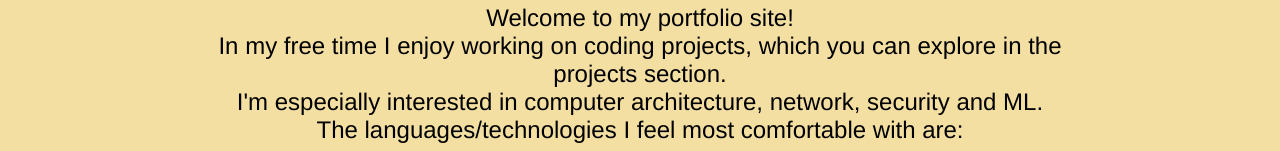
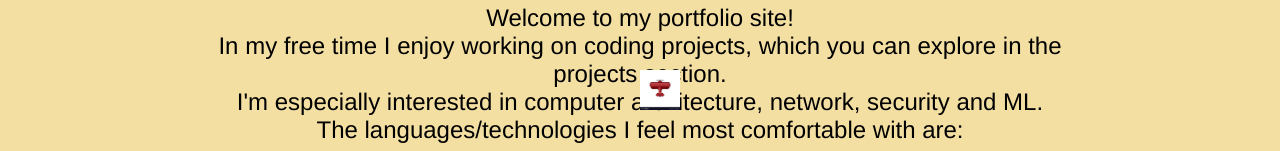
Before and after one commit to Lukasbygmal/Portfolio, a Vue app: page / in a window 1280 px wide. Shown: the part 330-481 px from the top of the page. Built offline with nearby package versions, Linux system fonts and the light colour scheme.

Commit message:
add first draft of airplane following cursor, dummy plane png

```diff
--- a/src/App.vue
+++ b/src/App.vue
@@ -1,5 +1,6 @@
 <template>
   <div id="app">
+    <AirplaneHandler />
     <header>
       <button class="title-button" @click="handleButtonClick('mainLayout')">Lukas BM</button>
       <div class="menu-toggle" @click="toggleMenu">
@@ -27,13 +28,15 @@
 import MainLayout from './components/MainLayout.vue'
 import ProjectLayout from './components/ProjectLayout.vue'
 import ContactLayout from './components/ContactLayout.vue'
+import AirplaneHandler from './components/AirplaneHandler.vue'
 
 export default {
   name: 'App',
   components: {
     MainLayout,
     ProjectLayout,
-    ContactLayout
+    ContactLayout,
+    AirplaneHandler
   },
   data() {
   return {
--- /dev/null
+++ b/src/components/AirplaneHandler.vue
@@ -0,0 +1,78 @@
+<template>
+    <div ref="plane" class="airplane" :style="{
+        transform: `translate(${x}px, ${y}px) rotate(${rotation}deg)`,
+    }">
+        <img src="@/assets/plane.png" alt="airplane" />
+    </div>
+</template>
+
+<script>
+export default {
+    name: 'AirplaneHandler',
+    data() {
+        return {
+            x: 0,
+            y: 0,
+            targetX: 0,
+            targetY: 0,
+            rotation: 0,
+            animationId: null
+        }
+    },
+    mounted() {
+        this.initPosition();
+        window.addEventListener('mousemove', this.handleMouseMove);
+        this.animate();
+    },
+    beforeUnmount() {
+        window.removeEventListener('mousemove', this.handleMouseMove);
+        if (this.animationId) {
+            cancelAnimationFrame(this.animationId);
+        }
+    },
+    methods: {
+        initPosition() {
+            this.x = this.targetX = window.innerWidth / 2;
+            this.y = this.targetY = window.innerHeight / 2;
+        },
+        handleMouseMove(e) {
+            this.targetX = e.clientX;
+            this.targetY = e.clientY;
+        },
+        animate() {
+            const lerp = 0.1;
+
+
+            this.x += (this.targetX - this.x) * lerp;
+            this.y += (this.targetY - this.y) * lerp;
+
+            const dx = this.targetX - this.x;
+            const dy = this.targetY - this.y;
+            const targetRotation = Math.atan2(dy, dx) * (180 / Math.PI);
+
+            let rotationDiff = targetRotation - this.rotation;
+            if (rotationDiff > 180) rotationDiff -= 360;
+            if (rotationDiff < -180) rotationDiff += 360;
+
+            this.rotation += rotationDiff * lerp;
+
+            this.animationId = requestAnimationFrame(this.animate);
+        }
+    }
+}
+</script>
+
+<style scoped>
+.airplane {
+    position: fixed;
+    pointer-events: none;
+    z-index: 999;
+    transform-origin: center;
+}
+
+.airplane img {
+    width: 40px;
+    height: 40px;
+    display: block;
+}
+</style>
--- a/src/components/ProjectLayout.vue
+++ b/src/components/ProjectLayout.vue
@@ -9,7 +9,6 @@
 
 <script>
 import ProjectCard from './ProjectCard.vue';
-//import mountain from '@/assets/mountain.jpeg';
 import savanna from '@/assets/savanna.png';
 import portfolio_sc from '@/assets/portfolio_sc.png';
 import drupps from '@/assets/drupps.png';
```
Also changed, not shown: src/assets/plane.png (added).
